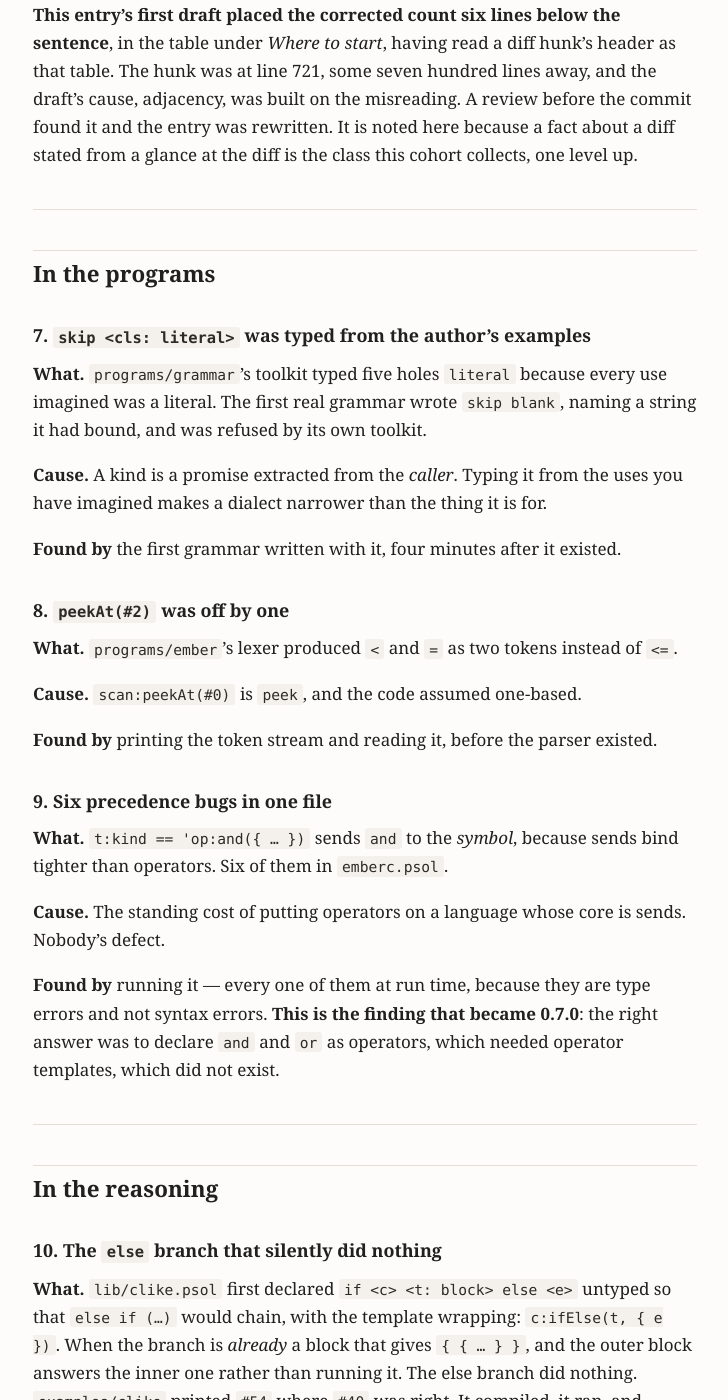
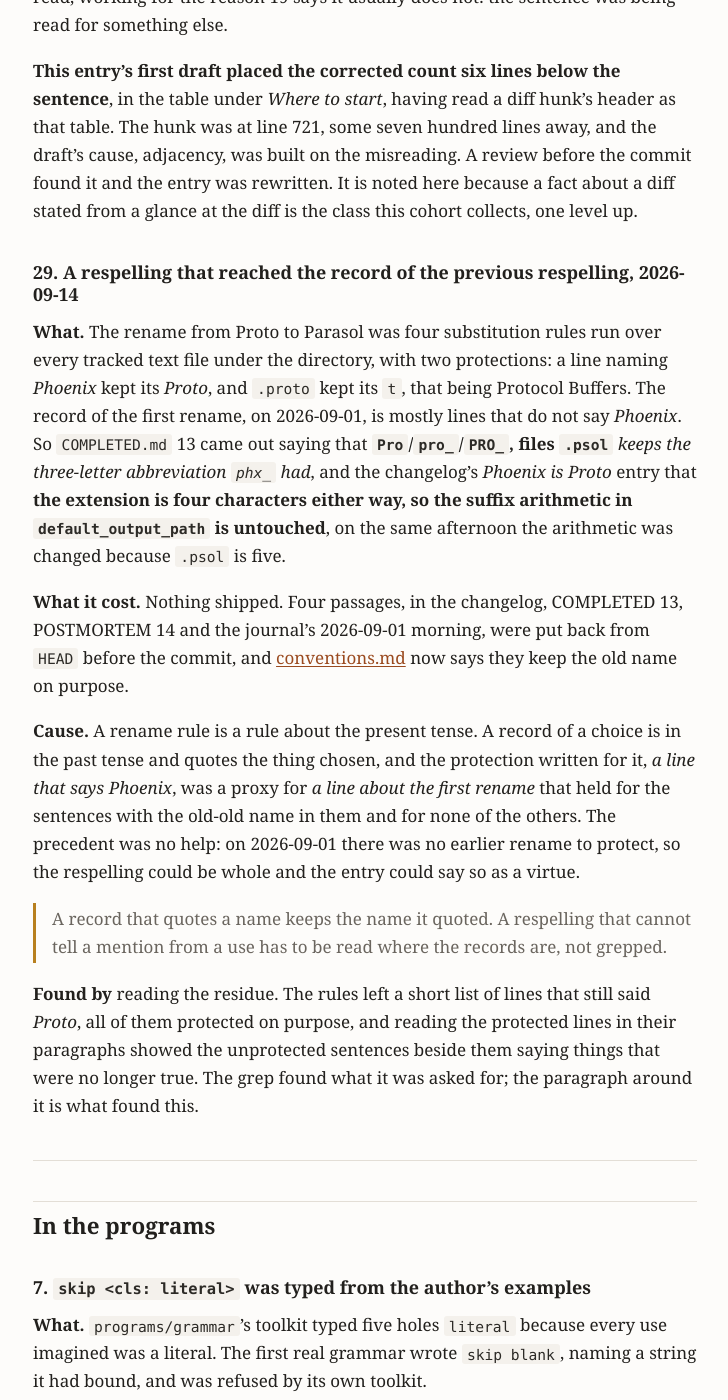
Before and after one commit to hansolovkarlsson/Solveig, a Jekyll site: the page built from parasol/docs/POSTMORTEM.md, in a window 1280 px wide and 1400 px high, scrolled down 17321 px. Shown: the whole window, without its empty margins (275-1003 px from the left). Built offline with Jekyll 4.4.1, drawn with Linux system fonts in a browser that asks for light colours; our own code applies the rules of GitHub Pages for plain Markdown files; some of the changed text lies outside the part shown.

Commit message:
Parasol postmortem 29: the respelling that reached the record of the one before it
Co-Authored-By: Claude Opus 5 <noreply@anthropic.com>
Claude-Session: https://claude.ai/code/session_014JWoVo8tT4PL2oQaxYm8yN

```diff
--- a/parasol/docs/POSTMORTEM.md
+++ b/parasol/docs/POSTMORTEM.md
@@ -9,19 +9,20 @@ shipped. This is the failures.
 
 ## Scope
 
-Twenty-eight, from six days, in five cohorts that failed for five different
+Twenty-nine, from seven days, in five cohorts that failed for five different
 reasons:
 
 - **In the compiler** — eight, five of which were latent from 0.1.0 and 0.2.0.
 - **In the method** — two: a negative control that passed because `make` had
   rebuilt nothing, and a reader experiment whose own prompt changed the surface
   it was measuring.
-- **In the documents**, nine: three an edit that reported success and changed
+- **In the documents**, ten: three an edit that reported success and changed
   nothing, two where no edit was attempted at all, one where a sweep looked in
   the files it remembered instead of for the claim, one where the fix falsified
   the sentence describing it, one where a file's closing sentence outlived the
   section that settled it, and one where a sweep corrected a count in three
-  files and missed the fourth, which spelled it with a different noun.
+  files and missed the fourth, which spelled it with a different noun, and
+  one where a respelling reached the record of the respelling before it.
 - **In the programs** — four, found by the first real use of a thing.
 - **In the reasoning** — five, where something true was written down as
   something else and had to be retracted.
@@ -660,6 +661,42 @@ the commit found it and the entry was rewritten. It is noted here because a
 fact about a diff stated from a glance at the diff is the class this cohort
 collects, one level up.
 
+### 29. A respelling that reached the record of the previous respelling, 2026-09-14
+
+**What.** The rename from Proto to Parasol was four substitution rules run
+over every tracked text file under the directory, with two protections: a
+line naming *Phoenix* kept its *Proto*, and `.proto` kept its `t`, that
+being Protocol Buffers. The record of the first rename, on 2026-09-01, is
+mostly lines that do not say *Phoenix*. So `COMPLETED.md` 13 came out saying
+that **`Pro`/`pro_`/`PRO_`, files `.psol`** *keeps the three-letter
+abbreviation `phx_` had*, and the changelog's *Phoenix is Proto* entry that
+**the extension is four characters either way, so the suffix arithmetic in
+`default_output_path` is untouched**, on the same afternoon the arithmetic
+was changed because `.psol` is five.
+
+**What it cost.** Nothing shipped. Four passages, in the changelog, COMPLETED
+13, POSTMORTEM 14 and the journal's 2026-09-01 morning, were put back from
+`HEAD` before the commit, and [conventions.md](conventions.md) now says they
+keep the old name on purpose.
+
+**Cause.** A rename rule is a rule about the present tense. A record of a
+choice is in the past tense and quotes the thing chosen, and the protection
+written for it, *a line that says Phoenix*, was a proxy for *a line about the
+first rename* that held for the sentences with the old-old name in them and
+for none of the others. The precedent was no help: on 2026-09-01 there was no
+earlier rename to protect, so the respelling could be whole and the entry
+could say so as a virtue.
+
+> A record that quotes a name keeps the name it quoted. A respelling that
+> cannot tell a mention from a use has to be read where the records are,
+> not grepped.
+
+**Found by** reading the residue. The rules left a short list of lines that
+still said *Proto*, all of them protected on purpose, and reading the
+protected lines in their paragraphs showed the unprotected sentences beside
+them saying things that were no longer true. The grep found what it was
+asked for; the paragraph around it is what found this.
+
 ---
 
 ## In the programs
@@ -939,10 +976,11 @@ corrected where it stands rather than made never to have happened.
 | A reader run aimed at something else | **1** |
 | Checking the experiment's instructions against the published ones | **1** |
 | Re-deriving a claim about another document while reading for something else | **1** |
+| Reading the lines a sweep protected, in their paragraphs | **1** |
 
-**Two of twenty-eight were found by tests**, and one of those two was a broken
+**Two of twenty-nine were found by tests**, and one of those two was a broken
 test. Five came from writing programs in the language (four of the six
-programs found one, and the sixth found none) and five more came from reading
+programs found one, and the sixth found none) and six more came from reading
 something rather than running it. The rows sum to one more than the entries,
 because 16 was found by two things and sits in two of them.
 
```
